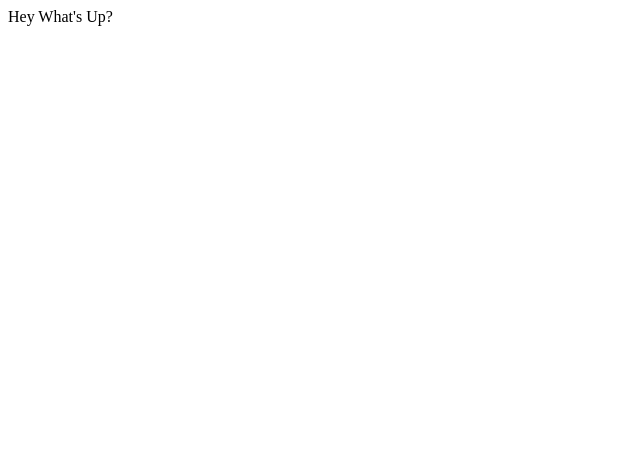
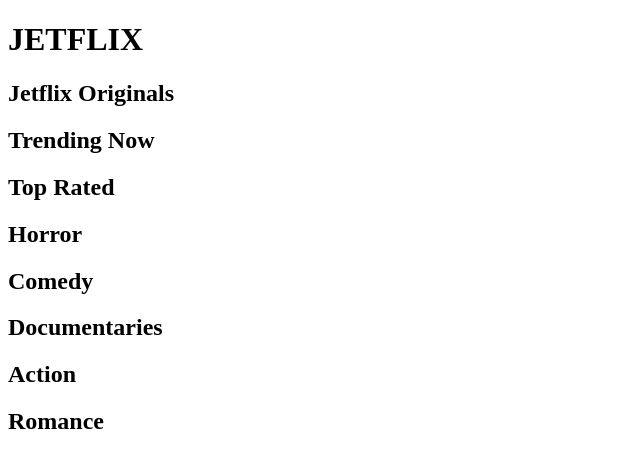
Before and after one commit to Jkaologist/Jetflix, a React (Create React App) app: page / in a window 1280 px wide. Shown: the top 468 px of the page, without its empty margins (0-640 px from the left). Built offline with nearby package versions, Linux system fonts and the light colour scheme; no server answers.

Commit message:
Adding useState/useEffect to application, establish Row components

```diff
--- a/src/App.js
+++ b/src/App.js
@@ -1,6 +1,24 @@
 import React from "react";
+import Row from "./Row";
+import requests from "./requests";
+
 function App() {
-  return <div className="App">Hey What's Up?</div>;
+  return (
+    <div className="App">
+      <h1>JETFLIX</h1>
+      <Row
+        title="Jetflix Originals"
+        fetchURL={requests.fetchNetflixOriginals}
+      />
+      <Row title="Trending Now" fetchURL={requests.fetchTrending} />
+      <Row title="Top Rated" fetchURL={requests.fetchTopRated} />
+      <Row title="Horror" fetchURL={requests.fetchHorrorMovies} />
+      <Row title="Comedy" fetchURL={requests.fetchComedyMovies} />
+      <Row title="Documentaries" fetchURL={requests.fetchDocumentaries} />
+      <Row title="Action" fetchURL={requests.fetchActionMovies} />
+      <Row title="Romance" fetchURL={requests.fetchRomanceMovies} />
+    </div>
+  );
 }
 
 export default App;
--- /dev/null
+++ b/src/Row.js
@@ -0,0 +1,19 @@
+import React, { useState, useEffect } from "react";
+
+function Row({ title, fetchURL }) {
+  const [movies, setMovies] = useState([]);
+
+  // A snippet of code which runs based on a specific condition/variable
+  useEffect(() => {
+    //make a request to load the movies
+  }, []);
+
+  return (
+    <div className="Row">
+      <h2>{title}</h2>
+      {/* container -> posters */}
+    </div>
+  );
+}
+
+export default Row;
```
Also changed, not shown: src/axios.js (added, +8 -0 lines).
